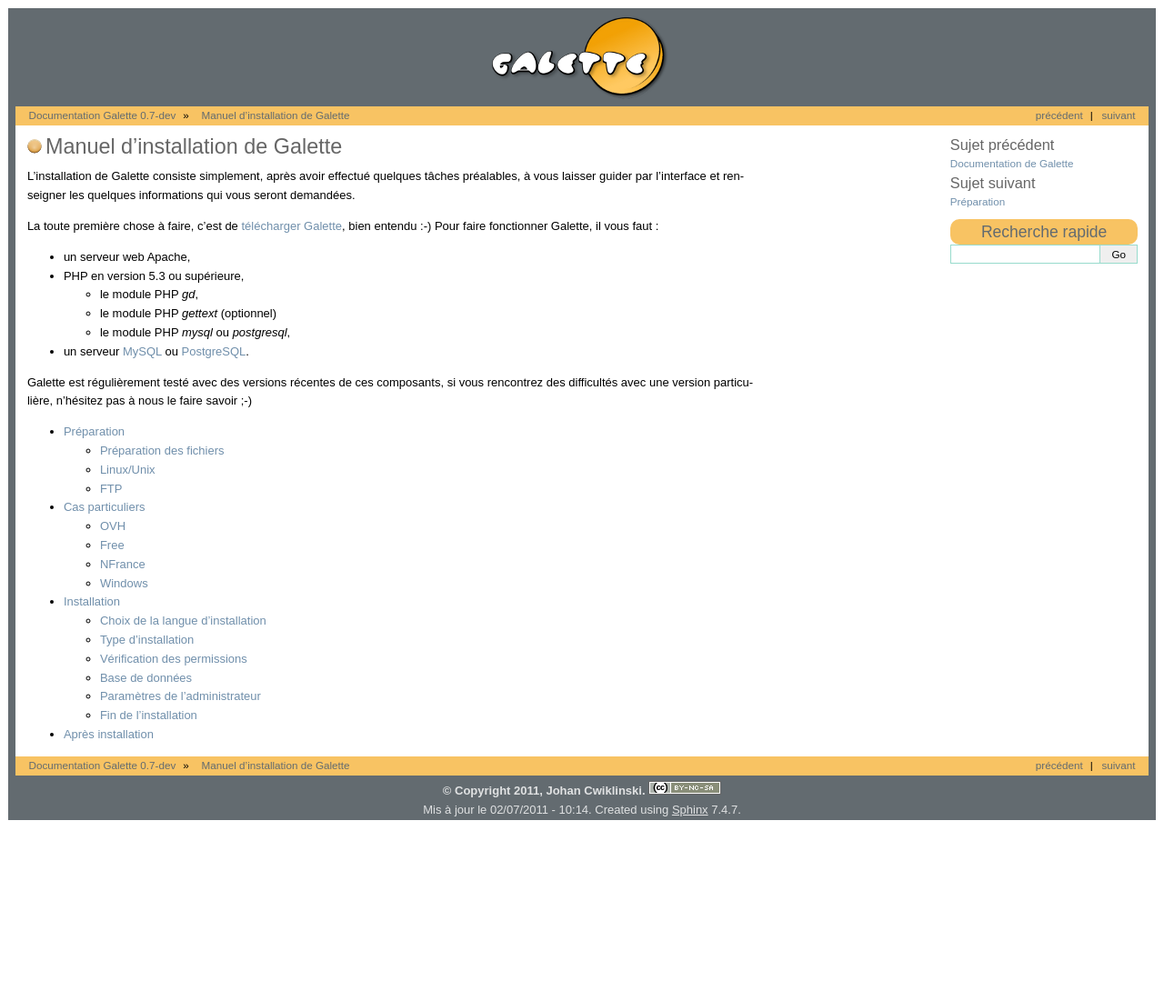
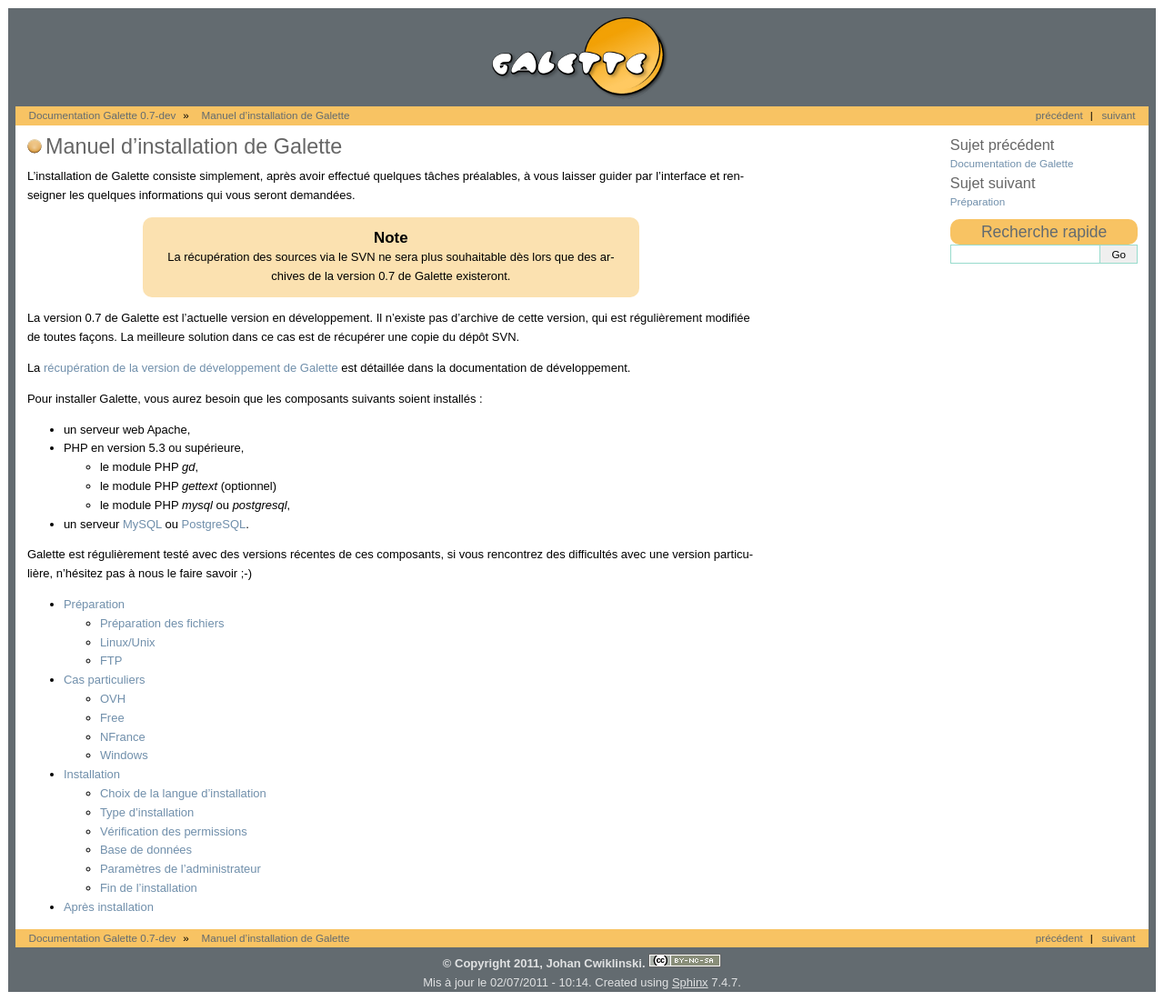
Before and after one commit to galette/galettedoc, a Sphinx documentation site: the page built from source/installation/index.rst, in a window 1280 px wide. Shown: the whole page at 91% size. Built offline with Sphinx 7.4.7, drawn with Linux system fonts in a browser that asks for light colours; before the commit the page ends 911 px from its top, so only the background shows below that.

Commit message:
Pas de téléchargement possible pour la 0.7 actuellement

```diff
--- a/source/installation/index.rst
+++ b/source/installation/index.rst
@@ -6,7 +6,25 @@
 
 L'installation de Galette consiste simplement, après avoir effectué quelques tâches préalables, à vous laisser guider par l'interface et renseigner les quelques informations qui vous seront demandées.
 
-La toute première chose à faire, c'est de `télécharger Galette <http://galette.tuxfamily.org/fr/doku.php?id=download>`_, bien entendu :-) Pour faire fonctionner Galette, il vous faut :
+.. note::
+
+   La récupération des sources via le SVN ne sera plus souhaitable dès lors que des archives de la version 0.7 de Galette existeront.
+
+.. Dans un premier temps, vous allez `télécharger Galette <<http://galette.tuxfamily.org/fr/doku.php?id=download>>`_ et décompresser larchive. Si vous êtes sous Linux, ça donnera quelque chose comme :
+
+   .. code-block:: bash
+
+      $ cd /var/www/html/
+      $ wget http://download.gna.org/galette/galette-0.7.tar.bz2
+      $ tar xjvf galette-0.7.tar.bz2
+
+   Si vous êtes sous windows, vous devrez préalablement installer un logiciel capable de gérer les archives tar, comme le `logiciel libre 7zip <http://www.7-zip.org/fr/>`.
+
+La version 0.7 de Galette est l'actuelle version en développement. Il n'existe pas d'archive de cette version, qui est régulièrement modifiée de toutes façons. La meilleure solution dans ce cas est de récupérer une copie du dépôt SVN.
+
+La :ref:`récupération de la version de développement de Galette <svn>` est détaillée dans la documentation de développement.
+
+Pour installer Galette, vous aurez besoin que les composants suivants soient installés :
 
 * un serveur web Apache,
 * PHP en version 5.3 ou supérieure,
```
